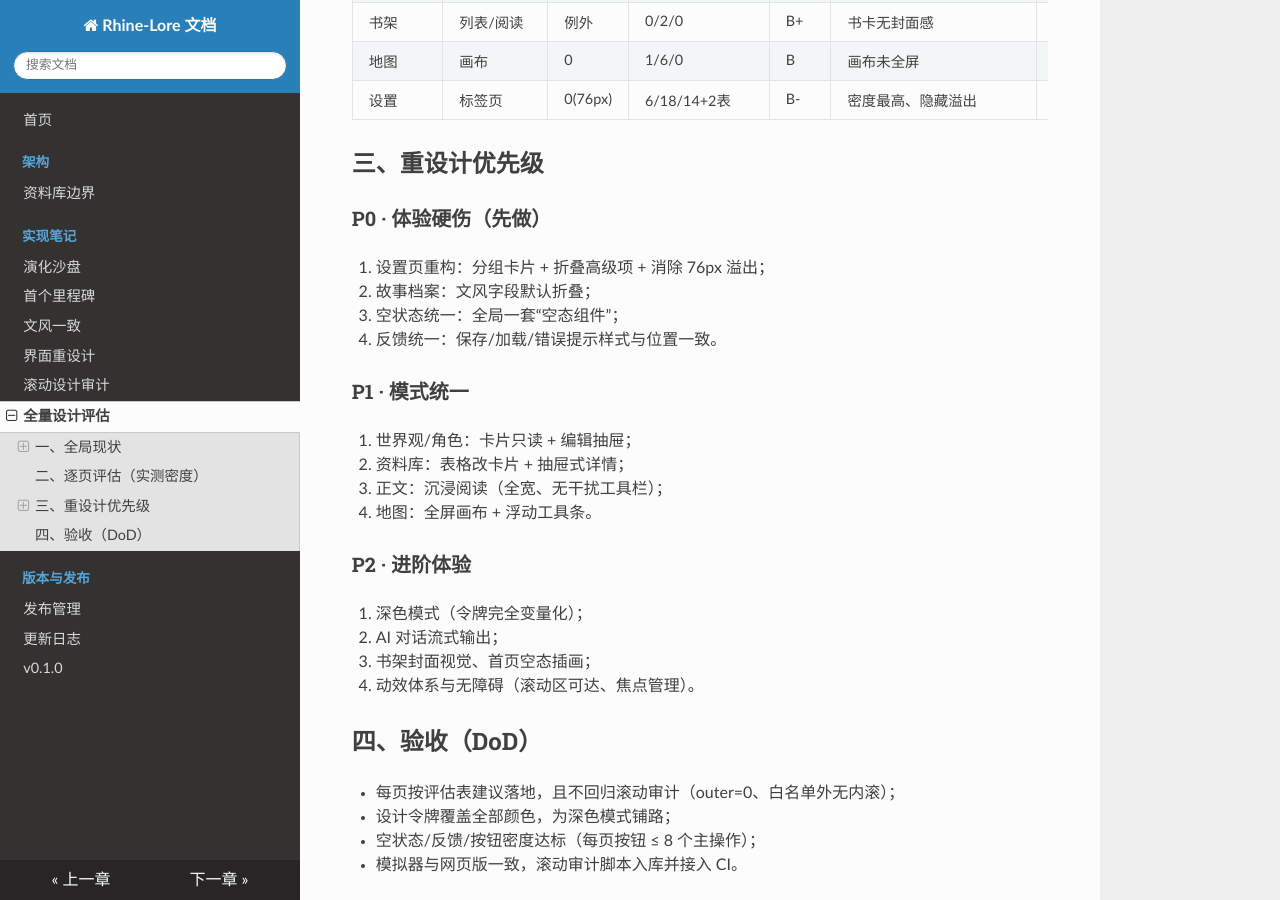
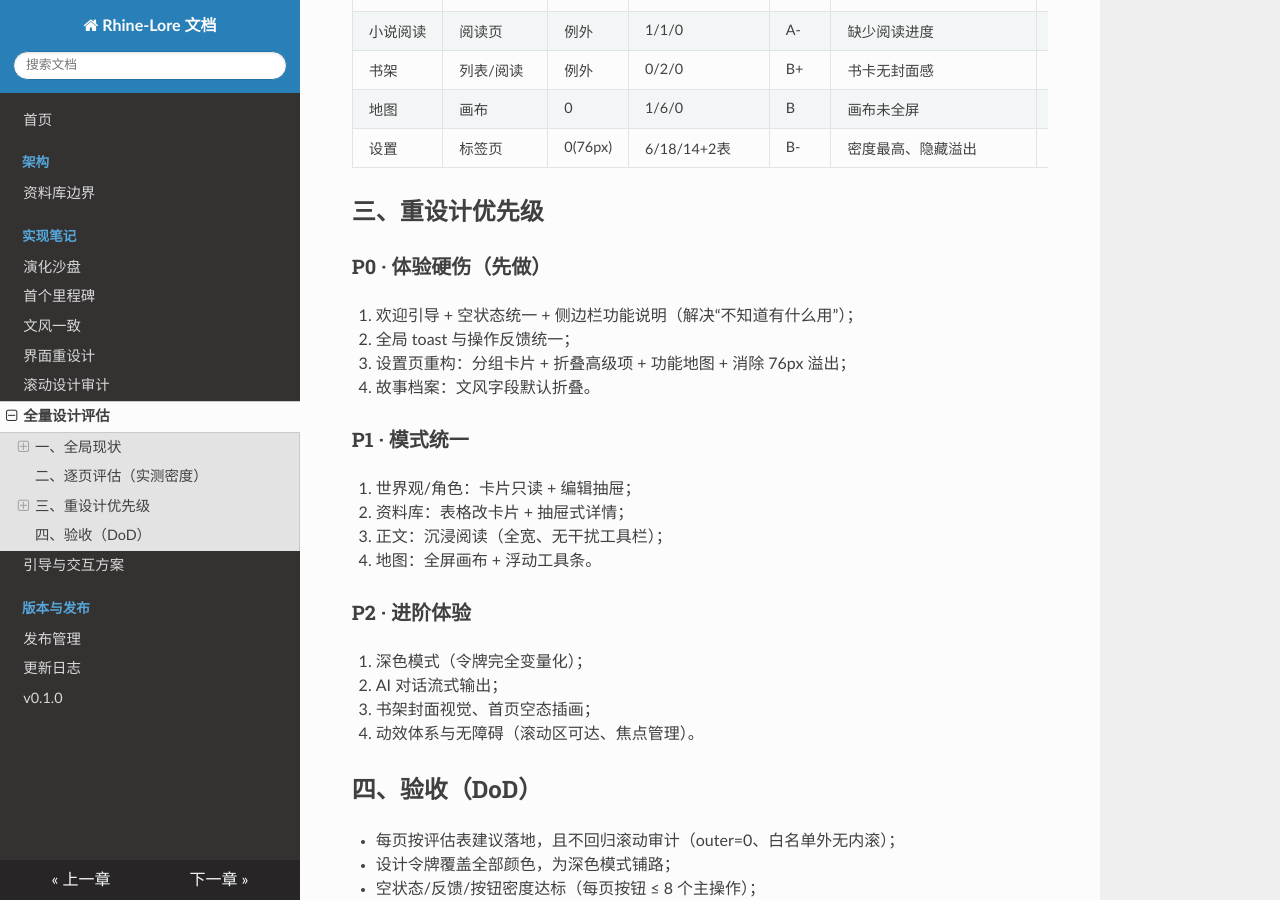
Before and after one commit to M1oFeather/Rhine-Lore, an MkDocs documentation site: the page built from docs/design/full-design-evaluation.md, in a window 1280 px wide and 900 px high, scrolled down 1165 px. Built offline with MkDocs 1.6.1, drawn with Linux system fonts in a browser that asks for light colours; nearby versions of some CDN libraries; some of the changed text lies outside the part shown.

```diff
--- a/docs/design/full-design-evaluation.md
+++ b/docs/design/full-design-evaluation.md
@@ -2,6 +2,8 @@
 
 评估日期：2026-08-12
 方法：CDP 逐页实测（滚动 / 信息密度 / 面板高度）+ 代码走查 + V2.1 设计原则对照
+
+> 引导与交互专项方案见 [interaction-guidance.md](interaction-guidance.md)。
 
 ## 一、全局现状
 
@@ -42,10 +44,10 @@
 
 ### P0 · 体验硬伤（先做）
 
-1. 设置页重构：分组卡片 + 折叠高级项 + 消除 76px 溢出；
-2. 故事档案：文风字段默认折叠；
-3. 空状态统一：全局一套“空态组件”；
-4. 反馈统一：保存/加载/错误提示样式与位置一致。
+1. 欢迎引导 + 空状态统一 + 侧边栏功能说明（解决“不知道有什么用”）；
+2. 全局 toast 与操作反馈统一；
+3. 设置页重构：分组卡片 + 折叠高级项 + 功能地图 + 消除 76px 溢出；
+4. 故事档案：文风字段默认折叠。
 
 ### P1 · 模式统一
 
--- a/mkdocs.yml
+++ b/mkdocs.yml
@@ -16,6 +16,7 @@ nav:
   - 界面重设计: design/redesign-v2.md
   - 滚动设计审计: design/scroll-audit.md
   - 全量设计评估: design/full-design-evaluation.md
+  - 引导与交互方案: design/interaction-guidance.md
   - 版本与发布:
       - 发布管理: releases/index.md
       - 更新日志: releases/changelog.md
```
Also changed, not shown: docs/design/interaction-guidance.md (added, +90 -0 lines).
